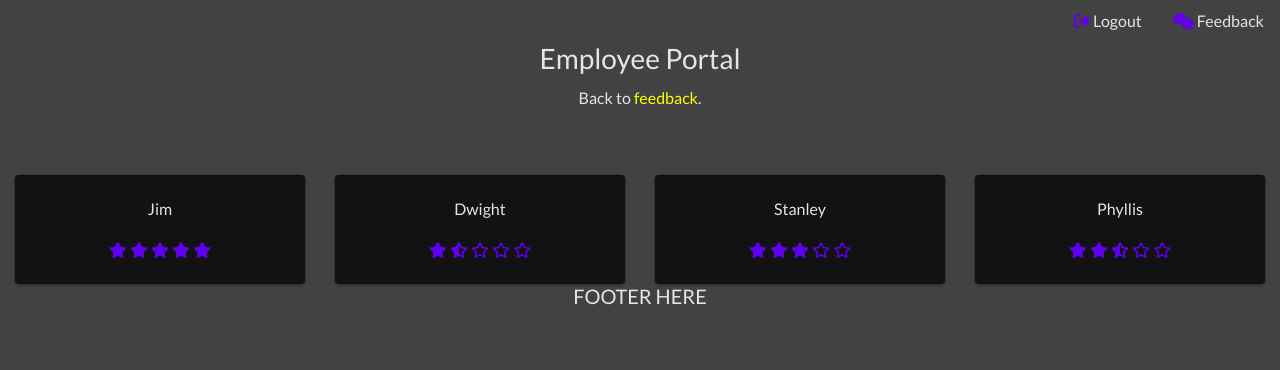
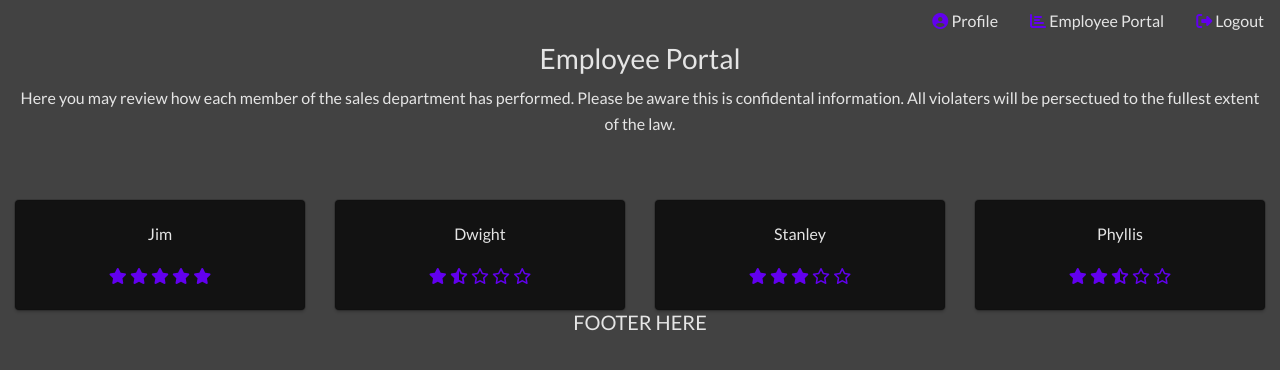
Before and after one commit to mkovar52/feedback-app, a Flask app: page /portal in a window 1280 px wide. Shown: the top 370 px of the page. Run offline with Flask 2, Linux system fonts and the light colour scheme; the visitor is signed in with stand-in values (Sample User, id 1); some libraries are stand-ins or nearby versions.

Commit message:
added more updates to user profile & nav options after user auth

```diff
--- a/app.py
+++ b/app.py
@@ -138,7 +138,7 @@ def login():
             next = url_for('profile')
 
         else:
-            flash('Bad username or password.')
+            flash('Incorrect username or password.')
             next = url_for('login')
 
         return redirect(next)
--- a/static/style.css
+++ b/static/style.css
@@ -157,3 +157,9 @@ textarea {
 .err:hover {
   color: var(--primary-err);
 }
+
+hr {
+  background-color: white;
+  width: 25%;
+
+}
--- a/templates/base.html
+++ b/templates/base.html
@@ -22,6 +22,15 @@
     <ul class="nav justify-content-end">
         {% if current_user.is_authenticated %}
         <li class="nav-item">
+            <a class="nav-link active" href="{{ url_for('profile') }}">
+                <i class="fas fa-user-circle"></i> Profile</a>
+        </li>
+        <li class="nav-item">
+            <a class="nav-link active" href="{{ url_for('emp_portal') }}">
+                <i class="fas fa-chart-bar"></i>
+                </i> Employee Portal</a>
+        </li>
+        <li class="nav-item">
             <a class="nav-link" href="{{url_for('logout')}}">
                 <i class="fas fa-sign-out-alt"></i> Logout</a>
         </li>
@@ -39,10 +48,6 @@
                 <i class="fas fa-user-plus"></i> Register</a>
         </li>
         {% endif %}
-        <li class="nav-item">
-            <a class="nav-link active" href="{{ url_for('index') }}">
-                <i class="fas fa-comments"></i> Feedback</a>
-        </li>
     </ul>
 
     {%block content%} {% endblock %}
--- a/templates/empPortal.html
+++ b/templates/empPortal.html
@@ -8,9 +8,11 @@
     <div class="row">
         <div class="col-12">
             <h3>Employee Portal</h3>
-            <p>Back to
+            <!-- <p>Back to
                 <a class="err" href=" {{ url_for('index') }}">feedback</a>.
-            </p>
+            </p> -->
+            <p>Here you may review how each member of the sales department has performed. Please be aware this is confidental
+                information. All violaters will be persectued to the fullest extent of the law. </p>
         </div>
     </div>
     <section class="row mt-5">
```
Also changed, not shown: templates/profile.html (+33 -13 lines).
